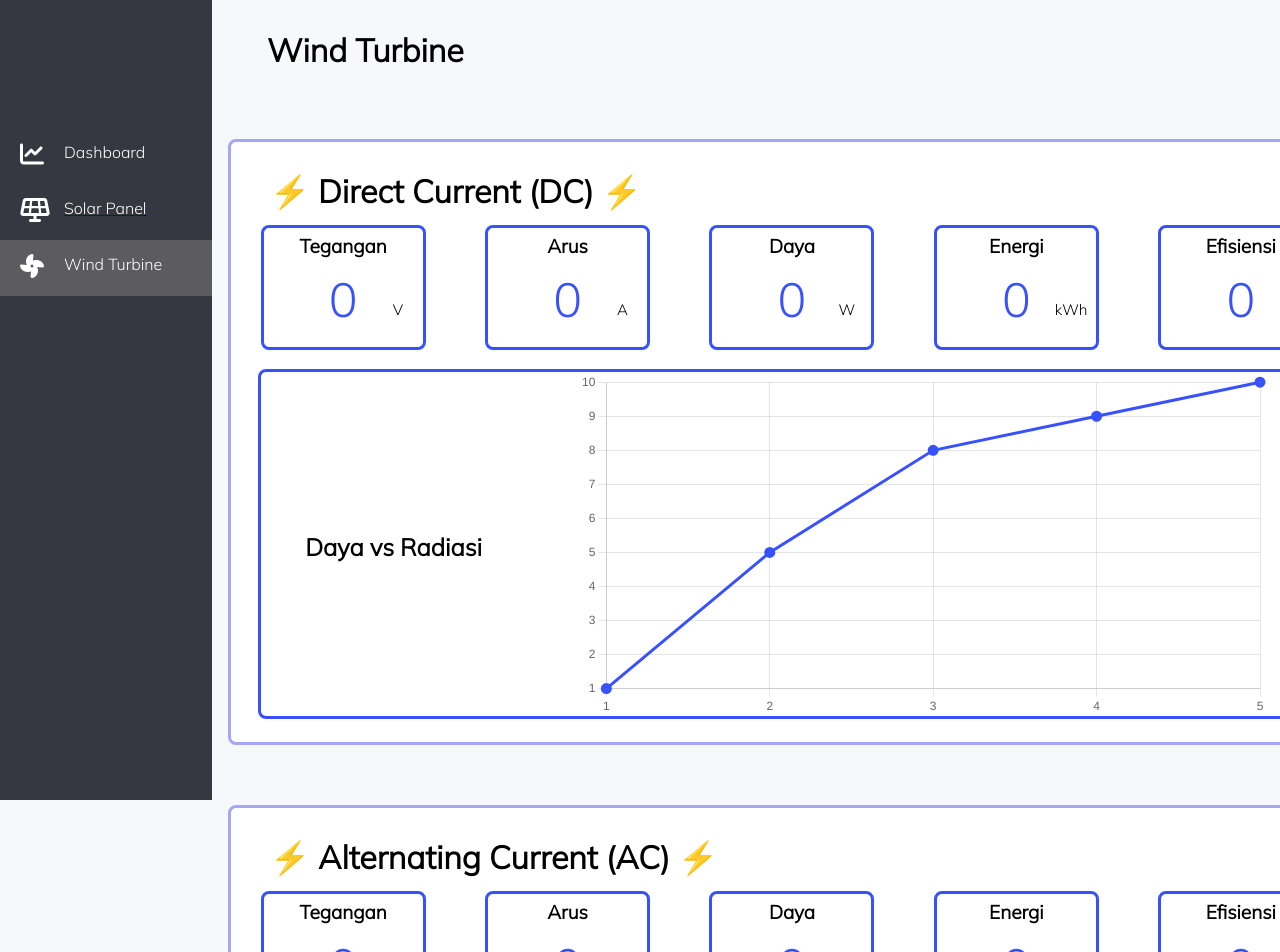
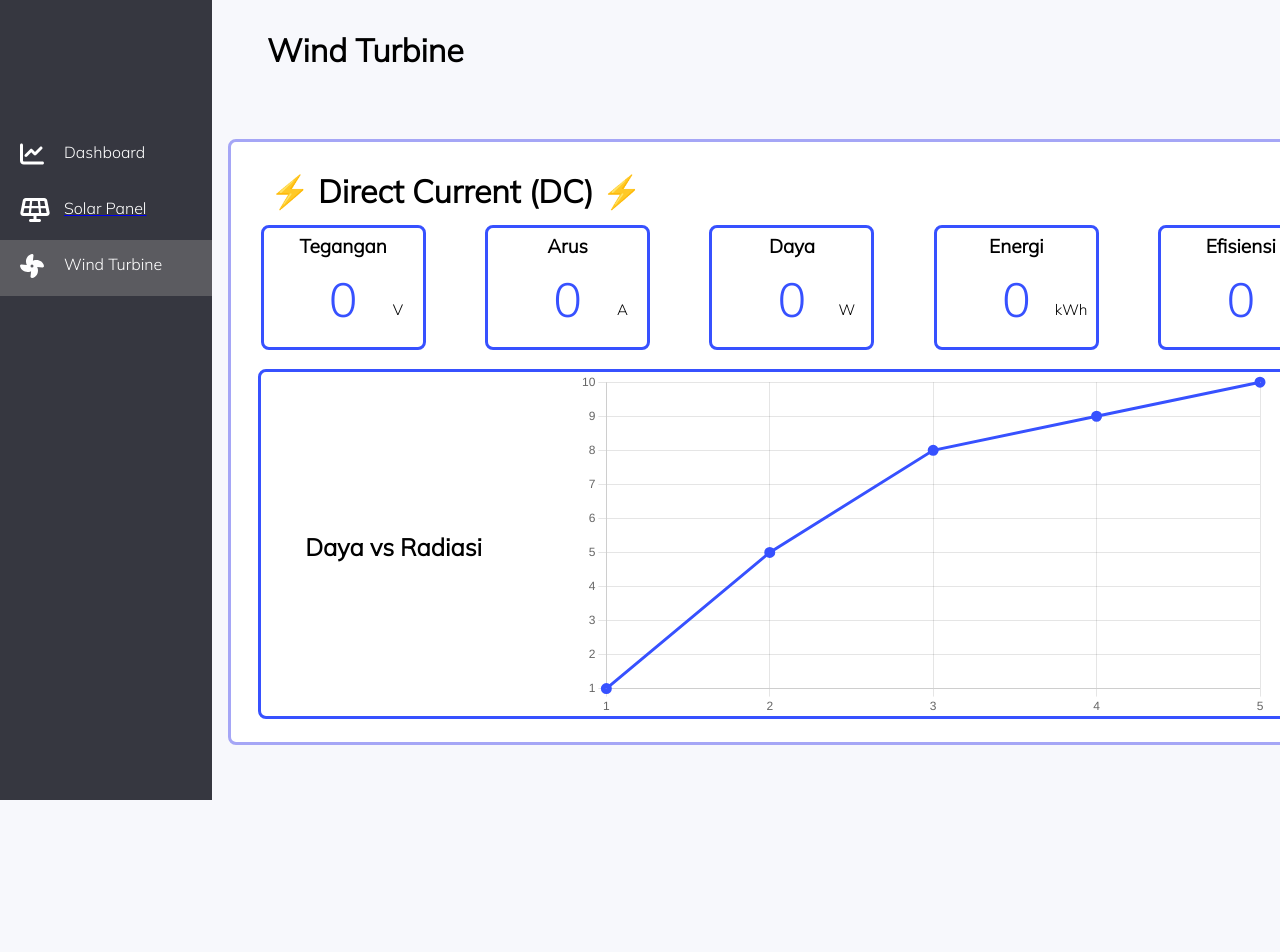
Before and after one commit to farrelaby/dashboard-ebt-with-react, a React (Create React App) app: page /wind in a window 1280 px wide. Shown: the top 952 px of the page. Built offline with nearby package versions, Linux system fonts and the light colour scheme.

Commit message:
Delete AC part from WindContent.js

```diff
--- a/package.json
+++ b/package.json
@@ -10,6 +10,7 @@
     "@testing-library/jest-dom": "^5.16.5",
     "@testing-library/react": "^13.4.0",
     "@testing-library/user-event": "^13.5.0",
+    "axios": "^0.27.2",
     "chart.js": "^3.9.1",
     "react": "^18.2.0",
     "react-chartjs-2": "^4.3.1",
--- a/src/components/Wind_turbine/WindContent.js
+++ b/src/components/Wind_turbine/WindContent.js
@@ -40,16 +40,6 @@ function WindContent() {
         graph_data = {data}
         graph_options = {options}
         />
-        <DataContainer
-        name = '⚡ Alternating Current (AC) ⚡'
-        volt = {volt}
-        ampere = {ampere}
-        watt = {watt}
-        kWh = {kWh}
-        percent = {percent}
-        graph_data = {data}
-        graph_options = {options}
-        />
         <div className="Env-container"></div>
       </div>
     </div>
```
Also changed, not shown: 1 other file (tests, documents, lock files or other folders).
